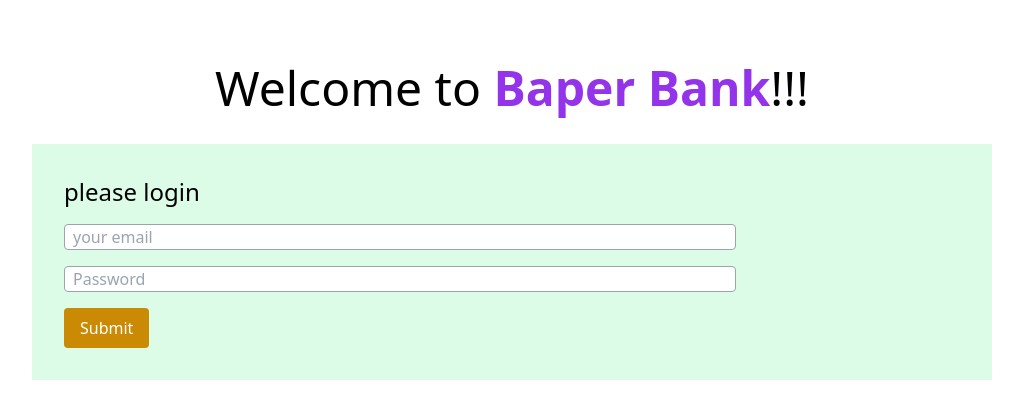
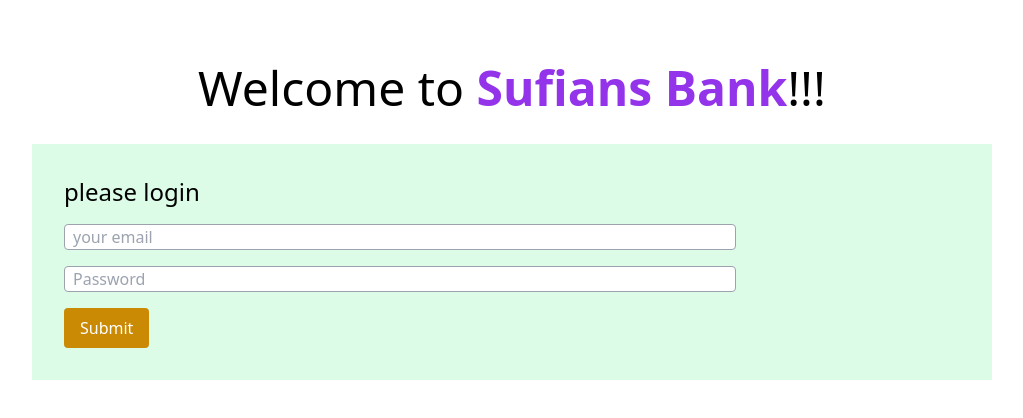
Before and after one commit to mdrafin008/baper-bank, a plain HTML site: page index.html in a window 1280 px wide. Shown: the whole page, without its empty margins (128-1151 px from the left). Drawn offline with nearby package versions, Linux system fonts and the light colour scheme.

Commit message:
second commit

```diff
--- a/index.html
+++ b/index.html
@@ -8,7 +8,7 @@
     <script src="https://cdn.tailwindcss.com"></script>
 </head>
 <body>
-    <h1 class="text-5xl text-center mt-16">Welcome to <span class="font-semibold text-purple-600">Baper Bank</span>!!!</h1>
+    <h1 class="text-5xl text-center mt-16">Welcome to <span class="font-semibold text-purple-600">Sufians Bank</span>!!!</h1>
     <main>
         <section class="bg-green-100 p-8 w-3/4 mx-auto mt-8">
         <h3 class="text-2xl mb-4">please login</h3>
```
